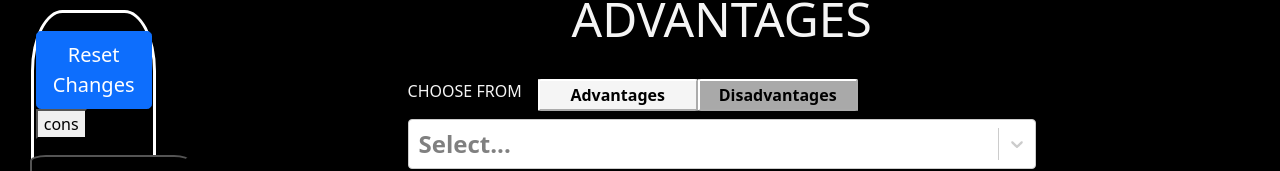
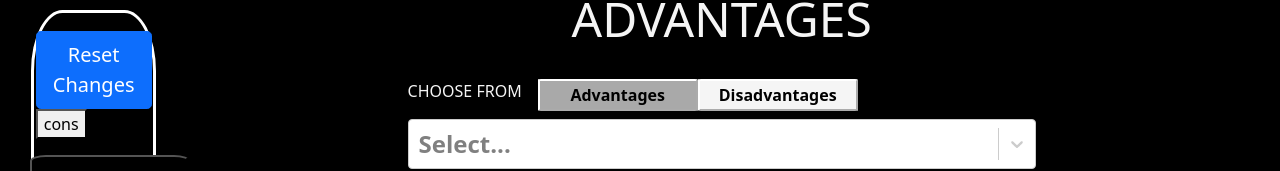
Before and after one commit to Uken81/Gurps-Character-Cheatsheet-Maker, a React (Create React App) app: page /edit-character-page in a window 1280 px wide. Shown: the part 304-475 px from the top of the page. Built offline with nearby package versions, Linux system fonts and the light colour scheme; no server answers.

Commit message:
Issue#22, Create an OnClick event for both the 'selected-list' divs in DisplaySelected that will switch whether user is selecting ads or disads.

```diff
--- a/src/App.js
+++ b/src/App.js
@@ -6,6 +6,7 @@ import {
   CharacterNameContext,
   ComponentRefContext,
   CurrentCharacterIdContext,
+  IsChoosingAdvantagesContext,
   SelectedAdvantagesContext,
   SelectedDisadvantagesContext,
   SelectInputValueContext,
@@ -65,6 +66,15 @@ function App() {
     [currentCharacterId]
   );
 
+  const [IsChoosingAdvantages, setIsChoosingAdvantages] = useState(true);
+  const IsChoosingAdvantagesValue = useMemo(
+    () => ({
+      IsChoosingAdvantages,
+      setIsChoosingAdvantages,
+    }),
+    [IsChoosingAdvantages]
+  );
+
   const [selectedAdvantagesList, setSelectedAdvantagesList] = useState([]);
   const selectedAdvantagesValue = useMemo(
     () => ({
@@ -90,6 +100,7 @@ function App() {
       <Switch>
         <UserContext.Provider value={userValue}>
           <Route path="/sign-in-and-sign-up" component={signInAndSignUp} />{" "}
+          <IsChoosingAdvantagesContext.Provider value={IsChoosingAdvantagesValue}>
           <SelectedAdvantagesContext.Provider value={selectedAdvantagesValue}>
             <SelectedDisadvantagesContext.Provider
               value={selectedDisadvantagesValue}
@@ -124,6 +135,7 @@ function App() {
               </SelectInputValueContext.Provider>{" "}
             </SelectedDisadvantagesContext.Provider>{" "}
           </SelectedAdvantagesContext.Provider>{" "}
+          </IsChoosingAdvantagesContext.Provider>{" "}
         </UserContext.Provider>{" "}
       </Switch>{" "}
     </BrowserRouter>
--- a/src/Components/SearchBar/SearchBar.jsx
+++ b/src/Components/SearchBar/SearchBar.jsx
@@ -5,6 +5,7 @@ import AdvantagesArray from "../../Attribute Objects/Advantages/Advantages";
 import DisadvantagesArray from "../../Attribute Objects/Disadvantages/Disadvantages";
 import {
   CharacterNameContext,
+  IsChoosingAdvantagesContext,
   SelectedAdvantagesContext,
   SelectedDisadvantagesContext,
   SelectInputValueContext,
@@ -14,10 +15,10 @@ import ToggleAdvantageDisadvantage from "../ToggleAdvantageDisadvantage/ToggleAd
 import "./SearchBar.styles.scss";
 
 const SearchBar = () => {
-  const [isChoosingAdvantages, setIsChoosingAdvantages] = useState(true);
   const [advantageOptions, setAdvantageOptions] = useState([]);
   const [disadvantageOptions, setDisadvantageOptions] = useState([]);
 
+  const { IsChoosingAdvantages } = useContext(IsChoosingAdvantagesContext);
   const { selectedAdvantagesList, setSelectedAdvantagesList } = useContext(
     SelectedAdvantagesContext
   );
@@ -94,21 +95,18 @@ const SearchBar = () => {
       {characterName === "" ? (
         <h1>
           Select your Characters{" "}
-          {isChoosingAdvantages ? "ADVANTAGES" : "DISADVANTAGES"}
+          {IsChoosingAdvantages ? "ADVANTAGES" : "DISADVANTAGES"}
         </h1>
       ) : (
         <h1>
           SELECT {characterName.toUpperCase()}'S{" "}
-          {isChoosingAdvantages ? "ADVANTAGES" : "DISADVANTAGES"}
+          {IsChoosingAdvantages ? "ADVANTAGES" : "DISADVANTAGES"}
         </h1>
       )}
-      <ToggleAdvantageDisadvantage
-        isChoosingAdvantages={isChoosingAdvantages}
-        setIsChoosingAdvantages={setIsChoosingAdvantages}
-      />
+      <ToggleAdvantageDisadvantage />
       <Select
         className="searchBar"
-        options={isChoosingAdvantages ? advantageOptions : disadvantageOptions}
+        options={IsChoosingAdvantages ? advantageOptions : disadvantageOptions}
         value={selectInput}
         isMulti
         onChange={handleChange}
--- a/src/Components/ToggleAdvantageDisadvantage/ToggleAdvantageDisadvantage.jsx
+++ b/src/Components/ToggleAdvantageDisadvantage/ToggleAdvantageDisadvantage.jsx
@@ -1,8 +1,9 @@
+import { useContext } from 'react';
+import { IsChoosingAdvantagesContext } from '../../context';
 import './Toggle.styles.scss';
 
-const ToggleAdvantageDisadvantage = (props) => {
-    const isChoosingAdvantages = props.isChoosingAdvantages;
-    const setIsChoosingAdvantages = props.setIsChoosingAdvantages;
+const ToggleAdvantageDisadvantage = () => {
+    const { isChoosingAdvantages, setIsChoosingAdvantages } = useContext(IsChoosingAdvantagesContext);
 
     const toggledBackground = { backgroundColor: 'whitesmoke' };
     const untoggledBackground = { backgroundColor: 'darkgray' };
--- a/src/Selected/DisplaySelected.jsx
+++ b/src/Selected/DisplaySelected.jsx
@@ -3,21 +3,22 @@ import SelectedDisadvantages from "./Selected Atributes/SelectedDisadvantages";
 
 import './displaySelected.styles.css';
 import { useContext } from "react";
-import { SelectedAdvantagesContext, SelectedDisadvantagesContext } from "../context";
+import { IsChoosingAdvantagesContext, SelectedAdvantagesContext, SelectedDisadvantagesContext } from "../context";
 
 const DisplaySelected = () => {
+    const { isChoosingAdvantages, setIsChoosingAdvantages } = useContext(IsChoosingAdvantagesContext);
     const {selectedAdvantagesList} = useContext(SelectedAdvantagesContext);
     const {selectedDisadvantagesList} = useContext(SelectedDisadvantagesContext);
 
     return (
         <div className='selected-window'>
-            <div className="selected-list">
+            <div className="selected-list" onClick={()=> setIsChoosingAdvantages(true)}>
                 <h1 style={{color: 'seagreen'}}>Selected Advantages</h1>
                 <SelectedAdvantages
                     selectedAdvantagesList={selectedAdvantagesList}
                 />
             </div>
-            <div className="selected-list">
+            <div className="selected-list" onClick={()=> setIsChoosingAdvantages(false)}>
                 <h1 style={{color: 'red'}}>Selected Disadvantages</h1>
                 <SelectedDisadvantages
                     selectedDisadvantagesList={selectedDisadvantagesList}
--- a/src/Selected/Selected Atributes/SelectedAdvantages.jsx
+++ b/src/Selected/Selected Atributes/SelectedAdvantages.jsx
@@ -2,7 +2,7 @@ const SelectedAdvantages = (props) => {
     const selectedAdvantagesList = props.selectedAdvantagesList;
 
     return (
-        <ul>
+        <ul >
             {selectedAdvantagesList.map(({ title }) => {
                 return (
                     <li
--- a/src/context.js
+++ b/src/context.js
@@ -4,6 +4,7 @@ export const ComponentRefContext = createContext(null);
 export const UserContext = createContext(null);
 export const SelectInputValueContext = createContext(null);
 export const CharacterNameContext = createContext(null);
+export const IsChoosingAdvantagesContext = createContext(null);
 export const SelectedAdvantagesContext = createContext(null);
 export const SelectedDisadvantagesContext = createContext(null);
 export const CurrentCharacterIdContext = createContext(null);
```
